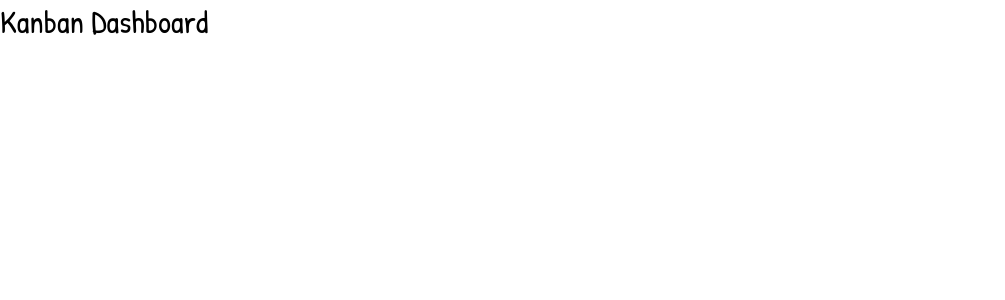
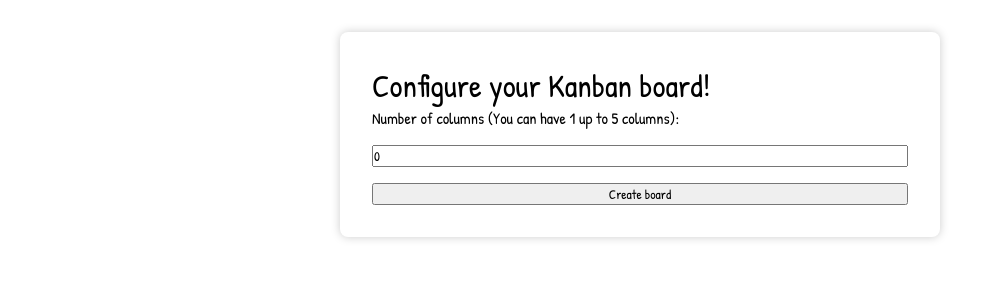
Before and after one commit to mjtavrs/kanban-dashboard-vue, a Vue app: page / in a window 1280 px wide. Shown: the top 300 px of the page, without its empty margins (0-1005 px from the left). Built offline with nearby package versions, Linux system fonts and the light colour scheme.

Commit message:
feat: Create the HomeView view, that will be the home of the app
Refactor part of the router and include it in the main file

```diff
--- a/src/App.vue
+++ b/src/App.vue
@@ -3,9 +3,7 @@
 </script>
 
 <template>
-  <div>
-    <h1>Kanban Dashboard</h1>
-  </div>
+  <router-view />
 </template>
 
 <style scoped>
--- a/src/main.js
+++ b/src/main.js
@@ -1,8 +1,9 @@
 import { createApp } from 'vue'
 import App from './App.vue'
 import { createPinia } from 'pinia'
+import router from './router'
 import './assets/style.css'
 
 const pinia = createPinia()
 
-createApp(App).use(pinia).mount('#app')
+createApp(App).use(pinia).use(router).mount('#app')
--- /dev/null
+++ b/src/views/HomeView.vue
@@ -0,0 +1,96 @@
+<script setup>
+import { ref, watch } from 'vue'
+import { useRouter } from 'vue-router'
+import { useKanbanStore } from '../store/kanban'
+
+const router = useRouter()
+const kanban = useKanbanStore()
+
+const columnCount = ref(0)
+const columns = ref([])
+
+watch(columnCount, (selectedNumberOfColumns) => {
+  if (selectedNumberOfColumns > 0 && selectedNumberOfColumns <= 5) {
+    columns.value = Array.from({ length: selectedNumberOfColumns }, () => ({
+      name: '',
+      color: ''
+    }))
+  }
+})
+
+function handleSubmit() {
+  const isValid = columns.value.every(column => column.name && column.color)
+  if (isValid) {
+    kanban.configureColumns(columns.value)
+    router.push('/board')
+  } else {
+    alert('Fill the columns correctly!')
+  }
+}
+</script>
+
+<template>
+  <div class="config-container">
+    <h1>Configure your Kanban board!</h1>
+
+    <form @submit.prevent="handleSubmit">
+      <label for="columnCount">Number of columns (You can have 1 up to 5 columns):</label>
+      <input
+        type="number"
+        id="columnCount"
+        v-model.number="columnCount"
+        min="1"
+        max="5"
+        required
+      />
+
+      <div class="column-setup" v-if="columnCount > 0">
+        <div
+          v-for="(col, index) in columnCount"
+          :key="index"
+          class="column-config"
+        >
+          <label>Title of the column {{ index + 1 }}:</label>
+          <input v-model="columns[index].name" placeholder="Ex: To Do, In Progress..." required />
+
+          <label>Color:</label>
+          <select v-model="columns[index].color" required>
+            <option value="">Choose</option>
+            <option value="yellow">Yellow</option>
+            <option value="blue">Blue</option>
+            <option value="green">Green</option>
+            <option value="pink">Pink</option>
+            <option value="orange">Orange</option>
+          </select>
+        </div>
+      </div>
+
+      <button type="submit">Create board</button>
+    </form>
+  </div>
+</template>
+
+<style scoped>
+.config-container {
+  max-width: 600px;
+  margin: 2rem auto;
+  padding: 2rem;
+  background: white;
+  border-radius: 8px;
+  box-shadow: 0 0 10px #ccc;
+  font-family: 'Patrick Hand', cursive;
+}
+
+form {
+  display: flex;
+  flex-direction: column;
+  gap: 1rem;
+}
+
+.column-config {
+  margin-top: 1rem;
+  padding: 1rem;
+  border: 1px dashed #ccc;
+  border-radius: 6px;
+}
+</style>
```
Also changed, not shown: src/router/index.js (+7 -4 lines).
